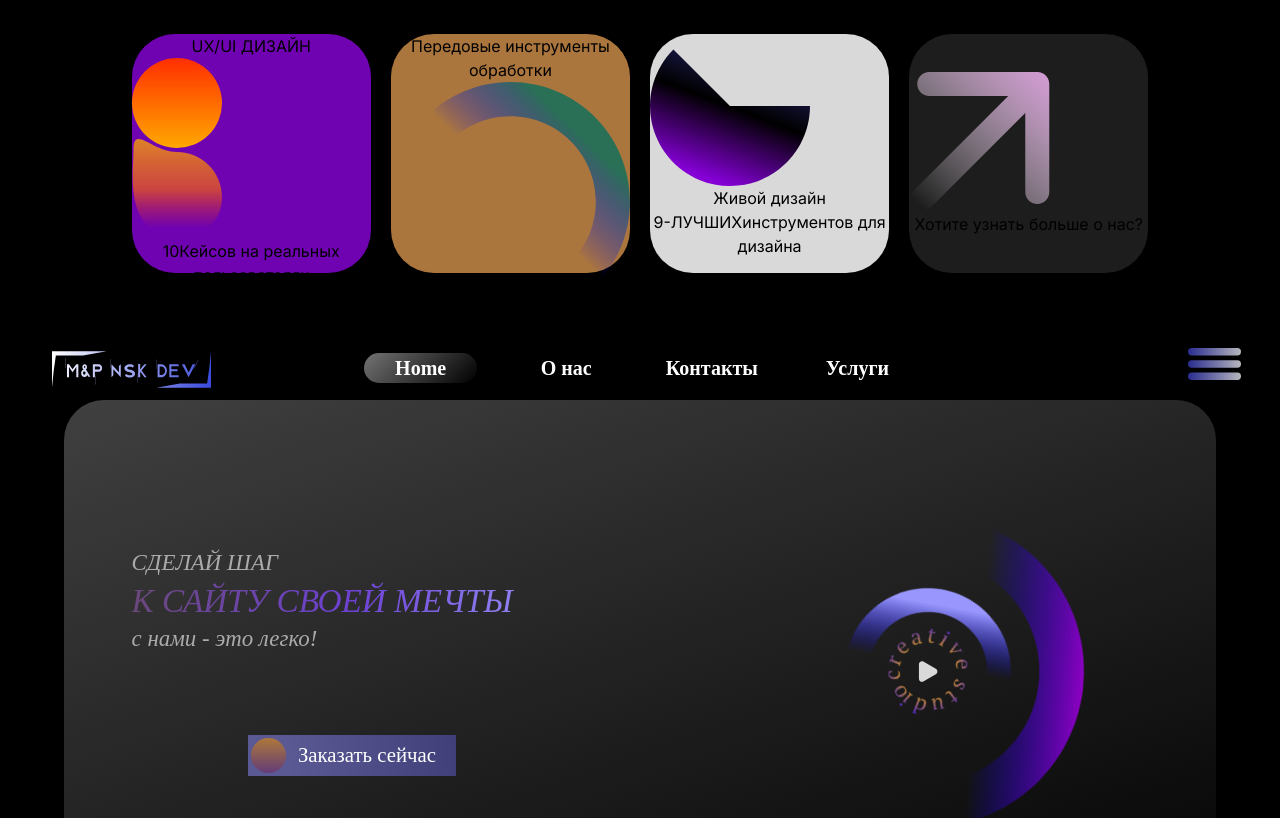
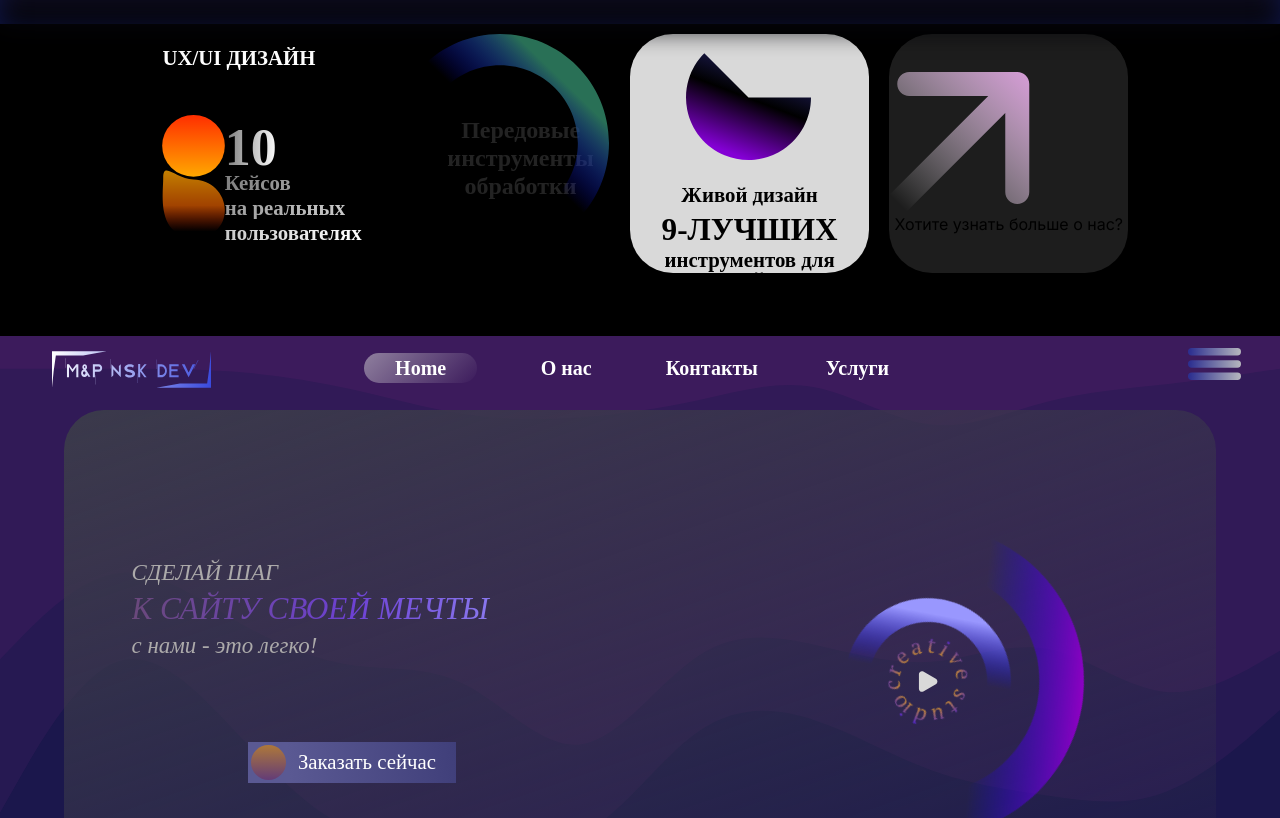
Before and after one commit to PavelMosolov79/new-site-company, a Next.js app: page / in a window 1280 px wide. Shown: the part 760-1578 px from the top of the page. Built offline with nearby package versions, Linux system fonts and the light colour scheme.

Commit message:
Three blocks created

```diff
--- a/src/mainPage/MainPage/blocksSection/BlocksSection.jsx
+++ b/src/mainPage/MainPage/blocksSection/BlocksSection.jsx
@@ -14,18 +14,22 @@ const BlocksSection = ({ func }) => {
       <div className="blocks__layout">
         <button className="blocks__ui-button">
           <div className="blocks__ui">
-            <h2>UX/UI ДИЗАЙН</h2>
+            <div className="blocks__ui-h2">
+              <h2>UX/UI ДИЗАЙН</h2>
+            </div>
             <div className="blocks__ui-text">
               <img src="./ux-circles.svg"/>
-              <a>10</a>
-              <a>Кейсов на реальных пользователях</a>
+              <div className="blocks__ui-text__a">
+                <a className="blocks__ui-text__a-10">10</a>
+                <a className="blocks__ui-text__a-case"><br/>Кейсов<br/> на реальных<br/> пользователях</a>
+              </div>
             </div>
           </div>
         </button>
         <button className="blocks__tools-button">
           <div className="blocks__tools">
-            <h2>Передовые инструменты обработки</h2>
-            <img src="./tool-circle.svg"/>
+              <h2>Передовые<br/>инструменты<br/>обработки</h2>
+              <img src="./tool-circle.svg"/>
           </div>
         </button>
         <button className="blocks__design-button">
@@ -33,7 +37,7 @@ const BlocksSection = ({ func }) => {
             <img src="./design-circle.svg"/>
             <h2>Живой дизайн</h2>
             <a>9-ЛУЧШИХ</a>
-            <a>инструментов для дизайна</a>
+            <p>инструментов для дизайна</p>
           </div>
         </button>
         <button className="blocks__more-button">
--- a/src/mainPage/MainPage/blocksSection/BlocksSectionDesctop.css
+++ b/src/mainPage/MainPage/blocksSection/BlocksSectionDesctop.css
@@ -40,11 +40,12 @@
         justify-content: center;
 
         /* background-color: aliceblue; */
-        width: 90%;
+        width: 100%;
         height: calc(var(--index) * 15);
     }
 
     .blocks__ui-button{
+        transition: 1s;
         border-radius: 43px;
         background: #6F03B1;
 
@@ -53,22 +54,176 @@
         height: calc(var(--index) * 11.5);
     }
 
+    .blocks_ui{
+        display: flex;
+        width: calc(var(--index) * 11.5);
+        height: calc(var(--index) * 11.5);
+    }
+
+    .blocks__ui-h2{
+        display: flex;
+        justify-content: left;
+        color: #FFFFFF;
+        text-align: left;
+        font-family: PT Serif;
+        font-size: calc(var(--index) * 1);
+        font-style: normal;
+        font-weight: 700;
+        margin-left: calc(var(--index) * 1);
+        margin-bottom: calc(var(--index) * 1);
+    }
+
+    .blocks__ui-text{
+        display: flex;
+    }
+
+    .blocks__ui-text__a-10{
+        font-size: calc(var(--index) * 2.5);
+        font-weight: 800;
+        color: transparent;
+        -webkit-background-clip: text;
+        background-clip: text;
+        background-image: linear-gradient(92deg, #b9b9b9a6, #ffffff);
+    }
+
+    .blocks__ui-text__a-case{
+        color: transparent;
+        -webkit-background-clip: text;
+        background-clip: text;
+        font-weight: 600;
+        background-image: linear-gradient(92deg, #b9b9b9b2, #ffffff);
+    }
+
+    .blocks__ui-text__a{
+        text-align: left;
+        font-family: PT Serif;
+
+        font-size: calc(var(--index) * 1);
+        line-height: 25px;
+        right: calc(var(--index) * 1);
+        z-index: 1;
+        margin-top: calc(var(--index) * 2);
+    }
+
+    .blocks__ui-text img{
+        width: calc(var(--index) * 3);
+        height: calc(var(--index) * 6);
+        margin-left: calc(var(--index) * 1);
+        margin-top: calc(var(--index) * 1);
+    }
+
+    .blocks__ui-button:hover{
+        transition: 1s;
+        transform: scale(1.1);
+        backdrop-filter: blur(13px);
+        box-shadow: 3px 3px rgb(94, 9, 128), -1em 0 .4em rgb(38, 11, 196);
+    }
+
     .blocks__tools-button{
+        transition: 1s;
         border-radius: 43px;
         background: #AB763D;
+        display: flex;
+        justify-content: center;
+        margin: 10px;
+        width: calc(var(--index) * 11.5);
+        height: calc(var(--index) * 11.5);
+    }
+
+    .blocks__tools{
+        width: calc(var(--index) * 11.5);
+        height: calc(var(--index) * 11.5);
+    }
+
+    .blocks__tools img{
+        position: absolute;
+        width: calc(var(--index) * 10.5);
+        height: calc(var(--index) * 10.5);
+        margin: calc(var(--index) * 0.5);
+        animation: RotationTwo 5s infinite linear;
+
+    }
+
+    .blocks__tools h2{
+        position: absolute;
+        margin: calc(var(--index) * 4.4) calc(var(--index) * 3.2);
+
+        color: #232323;
+        text-align: center;
+        font-family: PT Serif;
+        font-size: 24px;
+        font-style: normal;
+        font-weight: 700;
+        line-height: 28px;
+    }
+
+    .blocks__tools-button:hover{
+        transition: 1s;
+        z-index: 4;
+        transform: scale(1.1);
+        /* backdrop-filter: blur(13px); */
+        box-shadow: 3px 3px rgb(139, 103, 2), -1em 0 .4em rgb(151, 102, 9);
+    }
+
+    .blocks__design-button{
+        border-radius: 43px;
+        background: #D9D9D9;
+
+        display: flex;
+        justify-content: center;
 
         margin: 10px;
         width: calc(var(--index) * 11.5);
         height: calc(var(--index) * 11.5);
     }
 
-    .blocks__design-button{
-        border-radius: 43px;
-        background: #D9D9D9;
-
-        margin: 10px;
+    .blocks__design{
+        display: block;
+        justify-content: center;
         width: calc(var(--index) * 11.5);
         height: calc(var(--index) * 11.5);
+
+    }
+
+    .blocks__design img{
+        width: calc(var(--index) * 6);
+        height: calc(var(--index) * 6);
+        margin: calc(var(--index) * 0.5) calc(var(--index) * 2.7);
+    }
+
+    .blocks__design h2{
+        color: #000;
+        font-family: PT Serif;
+        font-size: calc(var(--index) * 1);
+        font-style: normal;
+        font-weight: 700;
+        line-height: 30px;
+    }
+
+    .blocks__design p{
+        text-align: center;
+        font-family: PT Serif;
+        font-size: calc(var(--index) * 1);
+        font-style: normal;
+        font-weight: 700;
+        line-height: 20px;
+    }
+
+    .blocks__design a{
+        text-align: center;
+        font-family: PT Serif;
+        font-size: calc(var(--index) * 1.5);
+        font-style: normal;
+        font-weight: 700;
+        line-height: 40px;
+    }
+
+    .blocks__design-button:hover{
+        transition: 1s;
+        z-index: 4;
+        transform: scale(1.1);
+        /* backdrop-filter: blur(13px); */
+        box-shadow: 3px 3px rgb(201, 201, 201), -1em 0 .4em rgb(170, 170, 170);
     }
 
     .blocks__more-button{
--- a/src/mainPage/MainPage/mainSection/MainSectionDesctop.css
+++ b/src/mainPage/MainPage/mainSection/MainSectionDesctop.css
@@ -6,13 +6,29 @@
         --index: calc(1vw + 1vh);
     }
 
+    @keyframes SizeOne {
+        0% {
+            margin: calc(var(--index) * 3.5);
+            width: calc(var(--index) * 8);
+            height: calc(var(--index) * 8);
+        }
+        50%{
+            margin: calc(var(--index) * 3.3);
+            width: calc(var(--index) * 9);
+            height: calc(var(--index) * 9);
+        }
+        100% {
+            margin: calc(var(--index) * 3.5);
+            width: calc(var(--index) * 8);
+            height: calc(var(--index) * 8);
+        }
+    }
+
     @keyframes RotationOne {
         from {
-            /* transition: 0.8s; */
             transform: rotate(0deg);
         }
         to {
-            /* transition: 0.8s; */
             transform: rotate(360deg);
         }
     }
@@ -143,6 +159,13 @@
     }
     /*  */
     /*MAIN CONTAINER*/
+    .main{
+        background-position: center center;
+        background-size: cover;
+
+        background-image: url("../../../../public/main-stacked-waves.svg");
+    }
+
     .main__container{
         display: flex;
         justify-content: center;
@@ -155,9 +178,10 @@
         display: flex;
         width: 90%;
         height: 80%;
+        margin-top: 10px;
+        border-radius: 40px;
 
-        border-radius: 40px;
-        background: linear-gradient(161deg, #404040 0%, rgba(0, 0, 0, 0) 100%);
+        background: linear-gradient(161deg, #3b3a4b 0%, rgba(0, 0, 0, 0) 100%);
     }
 
     .main__container-text{
@@ -189,7 +213,7 @@
         background-clip: text;
         background-image: linear-gradient(to right, #6a487b, #6d41d3, #9A98FE);
         font-family: Montserrat;
-        font-size: calc(var(--index) * 1.6);
+        font-size: calc(var(--index) * 1.5);
         font-style: italic;
         font-weight: 500;
     }
@@ -283,6 +307,7 @@
         width: calc(var(--index) * 8);
         height: calc(var(--index) * 8);
         animation: RotationOne 3s infinite linear;
+        /* animation: SizeOne 5s infinite linear; */
     }
 
     .main__container-animation__three{
@@ -295,10 +320,11 @@
     .main__container::before{
         background-color: #FFFFFF;
         content: " ";
-        background: #fefefe;
-        width: calc(var(--index) * 40);
-        height: 1px;
-        bottom: 25px;
+        background: linear-gradient(#131129 0%, rgb(0, 0, 0) 100%);
+        width: 100%;
+        height: 50px;
+        bottom: -5px;
+        filter: blur(13px);
         position: absolute;
     }
 }
```
Also changed, not shown: src/mainPage/MainPage/mainSection/MainSectionPhone.css (+25 -16 lines), public/main-section-bg.jpg (added), public/main-stacked-waves.svg (added).
